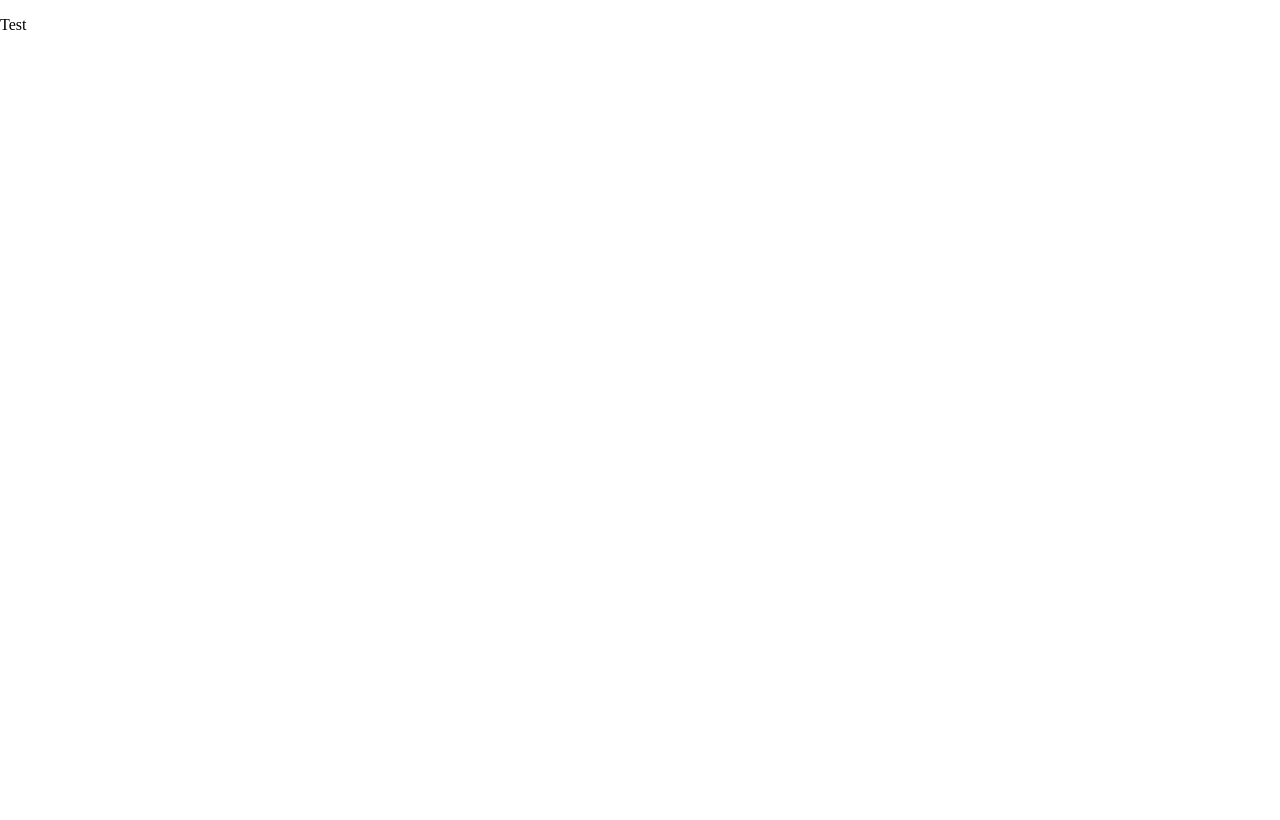
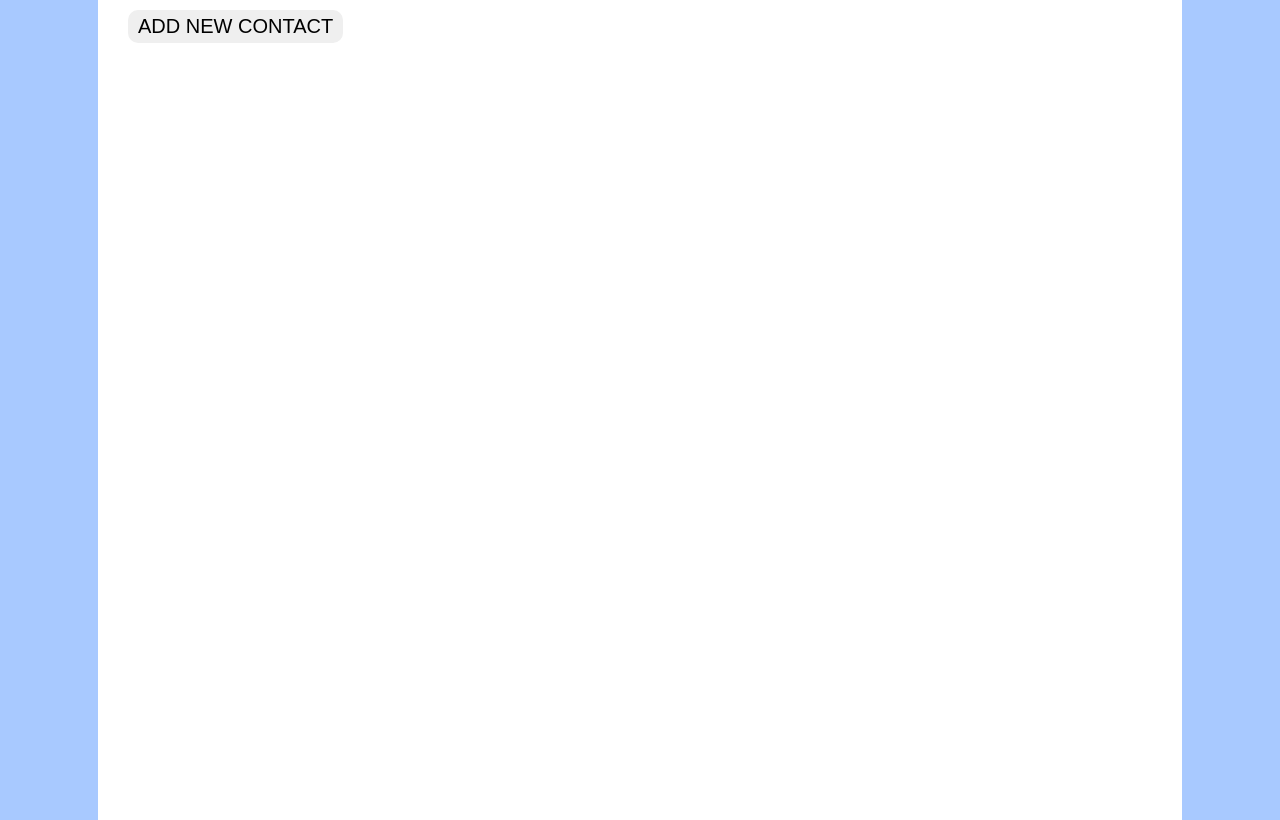
Before and after one commit to kolosovk/phone-book-app, a React (Create React App) app: page / in a window 1280 px wide. Built offline with nearby package versions, Linux system fonts and the light colour scheme.

Commit message:
add new contact button

```diff
--- a/src/App.js
+++ b/src/App.js
@@ -4,7 +4,7 @@ class App extends Component {
   render() {
     return (
       <div className="App">
-        <p>Test</p>
+        <button className="addContactModal">Add new contact</button>
       </div>
     );
   }
--- a/src/style/index.css
+++ b/src/style/index.css
@@ -1,4 +1,21 @@
 body {
   margin: 0;
   position: relative;
+  background-color: #a8c9ff;
 }
+body div.App {
+  margin: 0 auto;
+  background-color: #fff;
+  width: 80vw;
+  height: 100vh;
+  padding: 10px 30px;
+}
+body div.App .addContactModal {
+  outline: none;
+  border: 0;
+  border-radius: 10px;
+  padding: 5px 10px;
+  font-size: 20px;
+  text-transform: uppercase;
+  cursor: pointer;
+}
--- a/src/style/index.styl
+++ b/src/style/index.styl
@@ -1,3 +1,18 @@
 body
     margin: 0
     position relative
+    background-color #a8c9ff
+    div.App
+        margin 0 auto
+        background-color: #ffffff
+        width: 80vw
+        height 100vh
+        padding 10px 30px
+        .addContactModal
+            outline none
+            border 0
+            border-radius 10px
+            padding 5px 10px
+            font-size 20px
+            text-transform: uppercase
+            cursor pointer
```
Also changed, not shown: src/components/modal/index.js (added, +13 -0 lines), src/components/modal/modal.styl (added).
